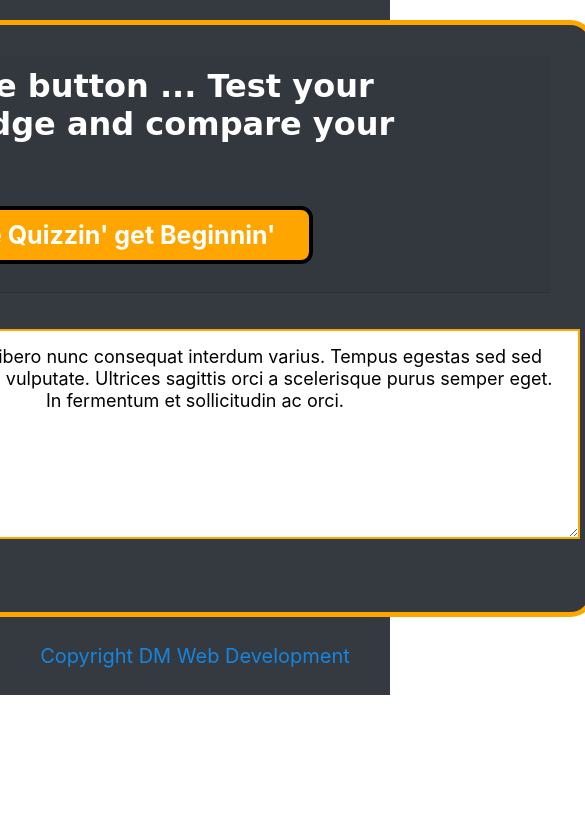
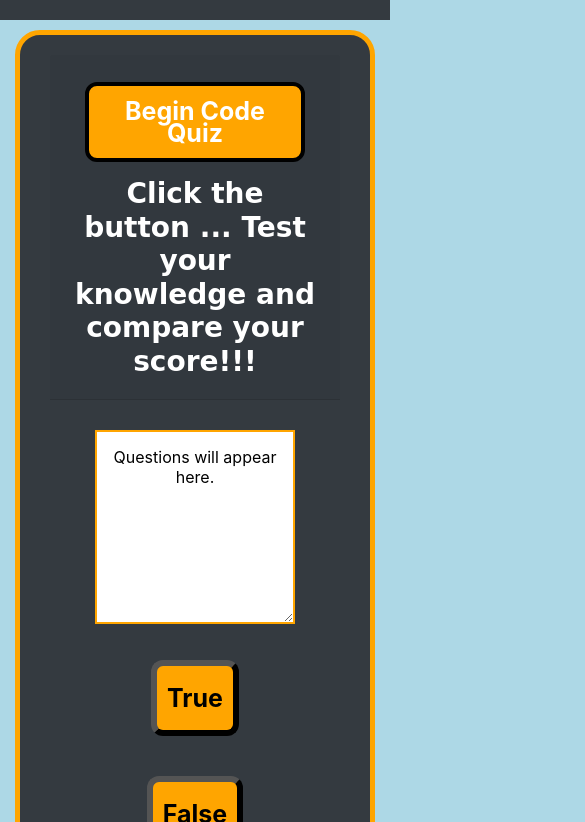
Before and after one commit to drkittendorf/code-quiz, a plain HTML site: page index.html in a window 390 px wide. Shown: the part 278-1100 px from the top of the page, 585 px wide, since content can reach past the window. Before the commit the page ends 973 px from the top, so only its background shows below. Drawn offline with nearby package versions, Linux system fonts and the light colour scheme; a web font is replaced by a local one.

Commit message:
frontend stable. countdown working. starting answer loop

```diff
--- a/assets/css/style.css
+++ b/assets/css/style.css
@@ -7,6 +7,7 @@ body {
 	flex-direction: column;
 	background-color: white;
 	min-height: 100%;
+	text-align: center;
 }
 
 header {
@@ -42,19 +43,21 @@ h1,h2,h3,h4,h5 {
 	border-color: orange;
 	color: white;
 	font-size: 18px;
-	margin: 0 auto;
-	max-width: 800px;
+	margin: 5px 10px;
+	max-width: 600px;
 	padding: 30px 40px;
 	align-self: center;
   }
 
   .card-body {
+	display: inline-block;
 	min-height:200px;
 	align-self: center;
   }
 
-  .card-boy div {
+  .card-body div {
 	min-height:100px;
+	align-self: center;
   }
 
 #quesTions {
@@ -65,6 +68,7 @@ h1,h2,h3,h4,h5 {
    line-height: 22px;
    text-align: center;
 }
+
 .btn {
 	border-color: black;
 	border-width: 4px;
@@ -74,11 +78,38 @@ h1,h2,h3,h4,h5 {
 	font-weight: bold;
 	font-size: 25px;
 	line-height: 22px;
-	margin: 16px 16px 16px 20px;
-	padding: 14px 34px;
+	margin: 15px;
+	padding: 14px 14px;
 	text-align: center;
 	cursor: pointer;
-  }
+}
+
+#box {
+	display:inline-block;
+	background-color:#343a40 ;
+	border-color: orange;
+	margin: auto;
+	max-width: 600px;
+	align-self: center;
+	text-align: center;
+}
+
+#ansTrue, #ansFalse {
+	display:inline-block;
+	border-color: black;
+	border-width: 6px;
+	background-color: orange;
+	border-radius: 12px;
+	color:black(0, 0%, 100%);
+	font-weight: bold;
+	font-size: 25px;
+	line-height: 44px;
+	margin: 20px;
+	padding: 10px 10px;
+	text-align: center;
+	align-self: center;
+	cursor: pointer
+}
 
 footer {
 	margin-top: auto;
@@ -86,3 +117,32 @@ footer {
 	color:  rgba(19, 142, 243, 0.884);
 	font-size: 20px;
 }
+
+@media only screen and (max-width: 650px) {
+	body {
+	  background-color: lightblue;
+	}
+	.card {
+		background-color:#343a40 ;
+		border-radius: 25px;
+		border-width: 5px;
+		border-color: orange;
+		color: white;
+		font-size: 16px;
+		margin: 10px auto;
+		max-width: 400px;
+		padding: 20px 30px;
+		align-self: center;
+	}
+	#quesTions {
+		padding: 15px;
+		margin: 10px;
+		border-color: orange;
+		border-width: 2px;
+		line-height: 20px;
+		text-align: center;
+		max-width: 200px;
+		align-self: center;
+	}
+
+}
--- a/index.html
+++ b/index.html
@@ -12,6 +12,7 @@
     <link href="https://fonts.googleapis.com/css?family=Baloo+Paaji+2&display=swap" rel="stylesheet">
     <link href="https://fonts.googleapis.com/css?family=Roboto&display=swap" rel="stylesheet">
     <link rel="stylesheet" href="assets/css/style.css">
+
 </head>
 
 <body>
@@ -42,23 +43,25 @@
 
                 <div class="card">
                     <div class="card-header">
-                    <h2>Click the button ... Test your knowledge and compare your score!!!</h2>
-                    <button id="quizBtn" class="btn">Let the Quizzin' get Beginnin'</button>
+                        <button id="quizBtn" class="btn">Begin Code Quiz</button>
+                        <h3>Click the button ... Test your knowledge and compare your score!!!</h3>
+
                     </div>
+                    <div class="card-body">
 
-                    <div class="card-body">
                         <textarea id="quesTions" rows="8" cols="60">
+                        </textarea>
+                    <div id="box">
+                        <button id="ansTrue">True</button>
+                        <button id="ansFalse">False</button>
 
 
-
-                        </textarea>
-
-
+                    </div>
                     </div>
                 </div>
 
             </div>
-
+            <script src="script.js"></script>
         </div>
 
         <footer class="py-4 bg-dark text-rgba(19, 142, 243, 0.884)">
@@ -66,5 +69,5 @@
         </footer>
 
 </body>
-<script src="script.js"></script>
+
 </html>
--- a/script.js
+++ b/script.js
@@ -1,16 +1,48 @@
+//Triggers start button
 let buttonQuiz = document.getElementById("quizBtn");
 buttonQuiz.addEventListener("click", respondClick);
 let timerQuiz = document.getElementById("countdown");
-let qpiLe1 = ["JavaScript was invented in 5 days. True or False?", "JavaScript is a cool language to learn. True or False?"]
+//question and answer variables
+let qpiLe1 = ["JavaScript was invented in 5 days. True or False?", "JavaScript is a cool language to learn. True or False?", "HTML stand Hyper Text Made Up Language, True or False?", ]
+let apiLe1 = ["False", "True", "False"]
+let userAnswers = []
 
 let question = document.getElementById("quesTions");
-    question.innerHTML = "Malesuada proin libero nunc consequat interdum varius. Tempus egestas sed sed risus pretium quam vulputate. Ultrices sagittis orci a scelerisque purus semper eget. In fermentum et sollicitudin ac orci.";
-    console.log("questions happen here")
+question.innerHTML = "Questions will appear here.";
 
+// function below is where questions will be triggered and looped through??
+function questionsQuiz () {
+  question.innerHTML = qpiLe1[0];
+ console.log("questions happen here");
+}
+
+let answerTrue = document.querySelector("#ansTrue");
+answerTrue.addEventListener("click", function() {
+userAnswers.push("True");
+//block more clicks
+//compare answers
+//subtract time on clock if necessary
+//load next question
+//reset button??
+});
+
+let answerFalse = document.querySelector("#ansFalse");
+answerFalse.addEventListener("click", function() {
+userAnswers.push("False");
+console.log(userAnswers)
+//compare answers
+//subtract time on clock if necessary
+//load next question
+});
+
+
+
+// function below sets time, starts countdown timer, triggers Question function and Quiz End
 function respondClick () {
-    console.log("clicked")
+console.log("clicked")
     let timeLeft = 60;
-    questionsQuiz();
+    questionsQuiz(); // calls questions for user to answer
+     //calls buttons for user to answer questions
     var timeInterval = setInterval(function() {
         timerQuiz.textContent = timeLeft + " seconds remaining";
         timeLeft--;
@@ -24,11 +56,12 @@ function respondClick () {
       }, 1000);
 }
 
+// function below is where questions will be triggered and looped through??
 function questionsQuiz () {
-    question.innerHTML = qpiLe1[0];
-    console.log("questions happen here");
-  }
+  question.innerHTML = qpiLe1[0];
+ console.log("questions happen here");
+}
 
 function endQuiz () {
-  console.log("made it")
+  console.log("Times Up!!!")
 }
```
